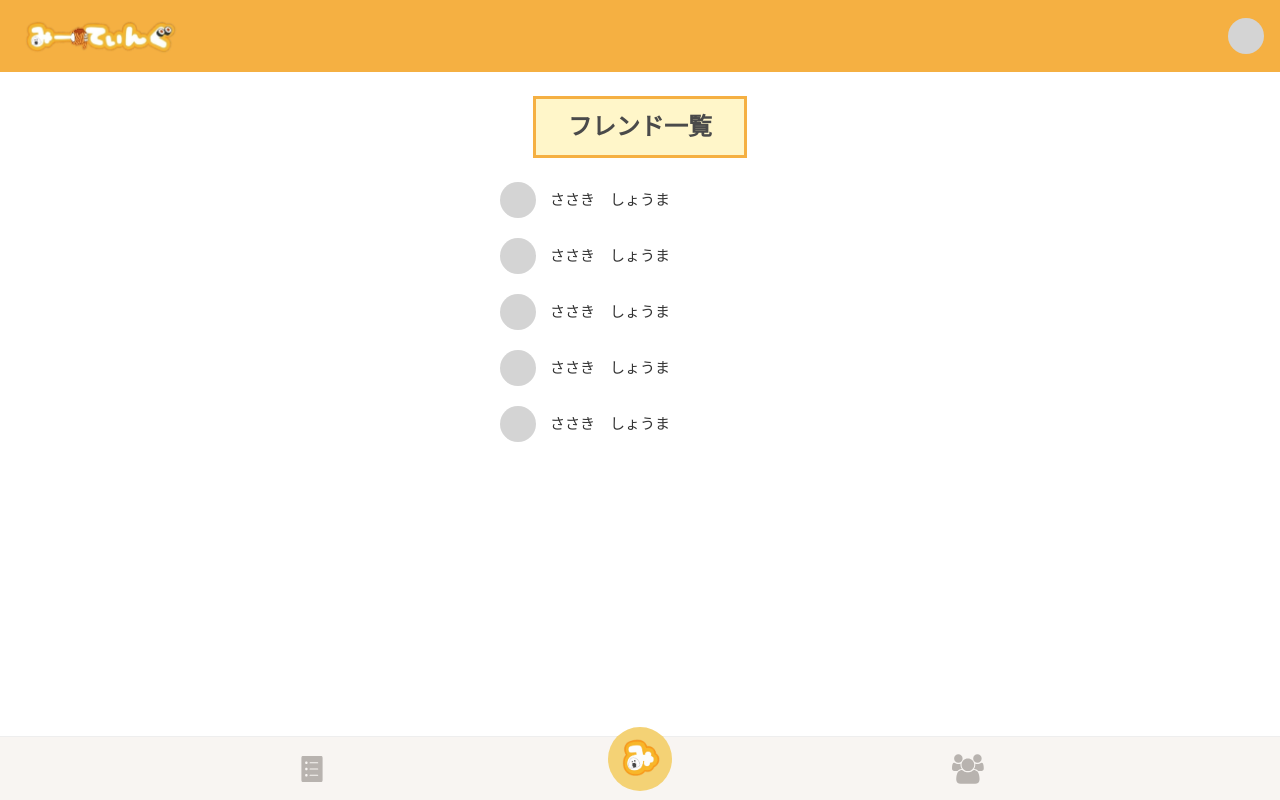
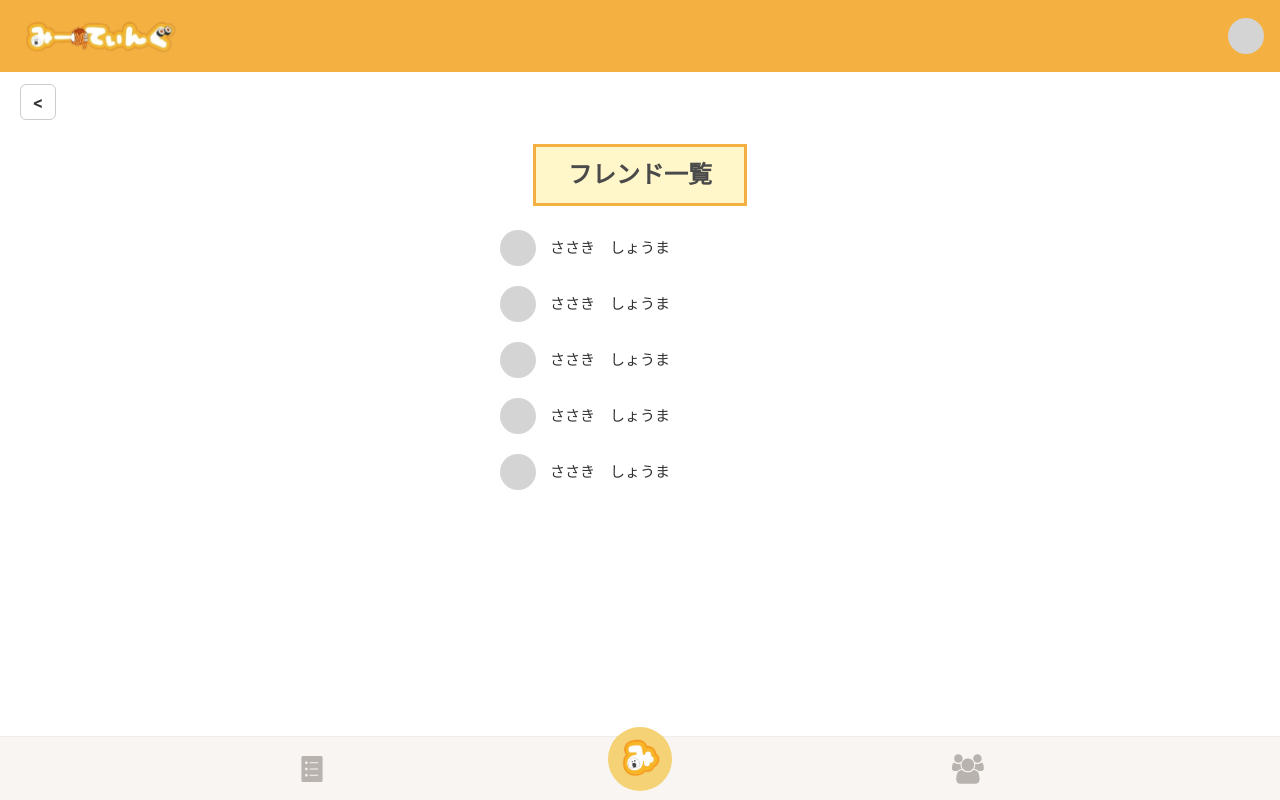
Before and after one commit to shiomoto-kei/TryOnlyException, a Next.js app in the folder lunch-share/: page /friendlist in a window 1280 px wide. Built offline with nearby package versions, Linux system fonts and the light colour scheme.

Commit message:
戻るボタンを追加し、スタイルを調整

```diff
--- a/lunch-share/app/friendlist/page.tsx
+++ b/lunch-share/app/friendlist/page.tsx
@@ -1,6 +1,7 @@
 'use client';
 
 import { useState } from 'react';
+import { useRouter } from 'next/navigation';
 import Header from '../components/Header';
 import BottomNav from '../components/BottomNav';
 
@@ -18,6 +19,7 @@ const initialFriends: Friend[] = [
 ];
 
 export default function FriendListPage() {
+  const router = useRouter();
   const [friends] = useState<Friend[]>(initialFriends);
 
   return (
@@ -25,6 +27,16 @@ export default function FriendListPage() {
       <Header />
 
       <main style={styles.main}>
+        {/* 戻るボタン */}
+        <div style={styles.backRow}>
+          <button
+            onClick={() => router.push('/profile')}
+            style={styles.backButton}
+          >
+            {'<'}
+          </button>
+        </div>
+
         <div style={styles.titleWrap}>
           <span style={styles.titleText}>フレンド一覧</span>
         </div>
@@ -55,11 +67,30 @@ const styles: { [key: string]: React.CSSProperties } = {
   },
   main: {
     flex: 1,
-    padding: '24px 20px',
+    padding: '12px 20px 24px',
     display: 'flex',
     flexDirection: 'column',
     alignItems: 'center',
     gap: 24,
+  },
+  backRow: {
+    width: '100%',
+    display: 'flex',
+    justifyContent: 'flex-start',
+  },
+  backButton: {
+    width: 36,
+    height: 36,
+    border: '1px solid #ccc',
+    borderRadius: 6,
+    background: '#fff',
+    fontSize: 16,
+    fontWeight: 700,
+    color: '#333',
+    cursor: 'pointer',
+    display: 'flex',
+    alignItems: 'center',
+    justifyContent: 'center',
   },
   titleWrap: {
     background: '#FFF6C9',
--- a/lunch-share/app/register-info/page.tsx
+++ b/lunch-share/app/register-info/page.tsx
@@ -1,6 +1,7 @@
 'use client';
 
 import { useRef, useState } from 'react';
+import { useRouter } from 'next/navigation';
 import Header from '../components/Header';
 import BottomNav from '../components/BottomNav';
 
@@ -12,6 +13,7 @@ const PenIcon = () => (
 );
 
 export default function RegisterInfoPage() {
+  const router = useRouter();
   const [name, setName] = useState('ささき しょうま');
   const [editing, setEditing] = useState(false);
   const [tempName, setTempName] = useState(name);
@@ -49,6 +51,16 @@ export default function RegisterInfoPage() {
       <Header />
 
       <main style={styles.main}>
+        {/* 戻るボタン */}
+        <div style={styles.backRow}>
+          <button
+            onClick={() => router.push('/profile')}
+            style={styles.backButton}
+          >
+            {'<'}
+          </button>
+        </div>
+
         {/* アバター */}
         <div style={styles.avatarWrap}>
           <div
@@ -102,7 +114,6 @@ export default function RegisterInfoPage() {
 
         {/* メールアドレス・パスワード */}
         <div style={styles.fieldList}>
-          {/* メールアドレス */}
           <div style={styles.fieldRow}>
             <span style={styles.fieldLabel}>メールアドレス</span>
             {editingEmail ? (
@@ -127,7 +138,6 @@ export default function RegisterInfoPage() {
             )}
           </div>
 
-          {/* パスワード */}
           <div style={styles.fieldRow}>
             <span style={styles.fieldLabel}>パスワード</span>
             {editingPassword ? (
@@ -170,11 +180,30 @@ const styles: { [key: string]: React.CSSProperties } = {
   },
   main: {
     flex: 1,
-    padding: '24px 20px',
+    padding: '12px 20px 24px',
     display: 'flex',
     flexDirection: 'column',
     alignItems: 'center',
     gap: 20,
+  },
+  backRow: {
+    width: '100%',
+    display: 'flex',
+    justifyContent: 'flex-start',
+  },
+  backButton: {
+    width: 36,
+    height: 36,
+    border: '1px solid #ccc',
+    borderRadius: 6,
+    background: '#fff',
+    fontSize: 16,
+    fontWeight: 700,
+    color: '#333',
+    cursor: 'pointer',
+    display: 'flex',
+    alignItems: 'center',
+    justifyContent: 'center',
   },
   avatarWrap: {
     display: 'flex',
```
